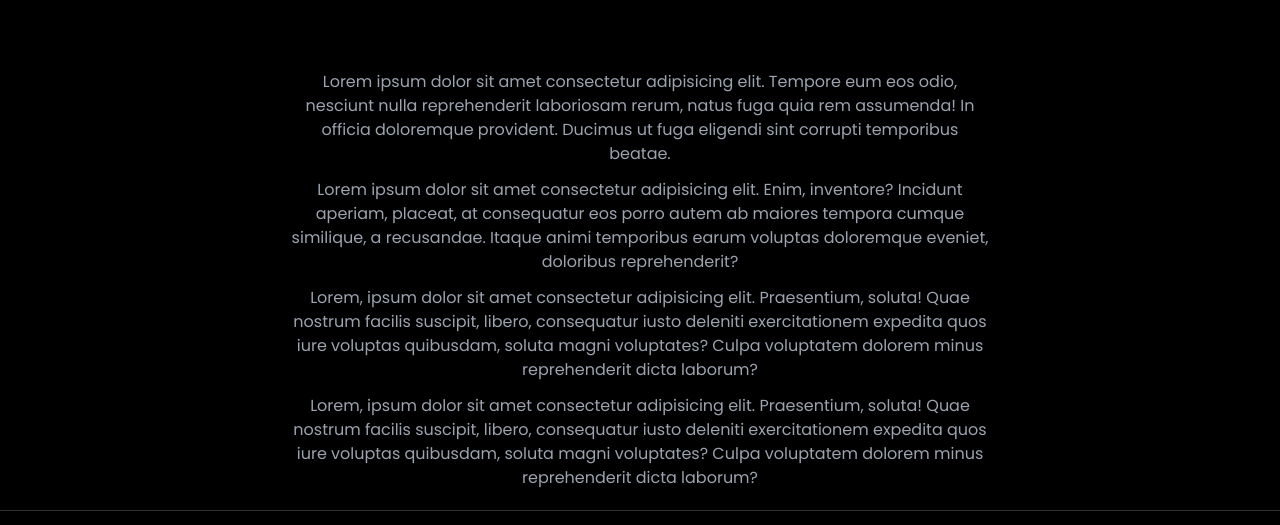
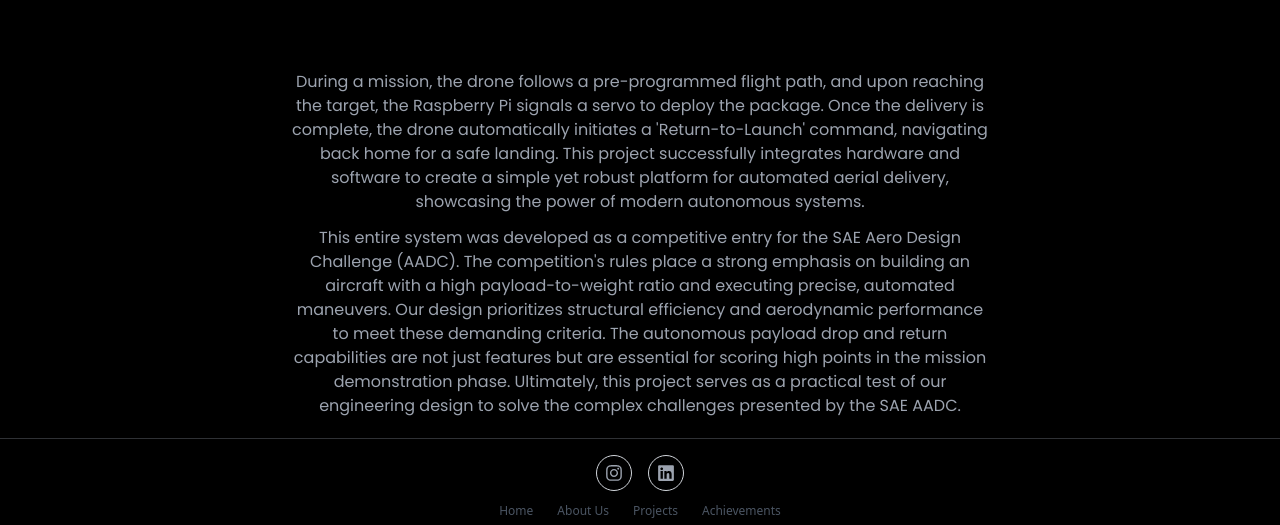
Before and after one commit to srikarkarthik-678/Aero, a Next.js app: page /user/achivements2 in a window 1280 px wide. Shown: the part 630-1155 px from the top of the page. Built offline with nearby package versions, Linux system fonts and the light colour scheme.

Commit message:
Update page.jsx

```diff
--- a/app/user/achivements2/page.jsx
+++ b/app/user/achivements2/page.jsx
@@ -6,14 +6,12 @@ const page = () => {
             <div className="project bg-black text-white font-title">
                 <div className="preojectdetails">
                     <div className="flex justify-center items-center h-[85vh] max-md:h-[55vh] max-sm:h-[47vh]">
-                        <img src="/WhatsApp Image 2025-10-03 at 15.21.29_5b74fed7.jpg" alt="" className='w-[700px] rounded-xl' />
+                        <img src="/WhatsApp Image 2025-10-03 at 15.21.26_fec45392.jpg" alt="" className='w-[700px] rounded-xl' />
                     </div>
                     <div className='flex flex-col justify-center items-center '>
                          <div className='p-5 rounded-xl text-gray-400'>
-                            <p className='text-center w-[700px] max-md:w-[400px] max-sm:w-[330px]'>Lorem ipsum dolor sit amet consectetur adipisicing elit. Tempore eum eos odio, nesciunt nulla reprehenderit laboriosam rerum, natus fuga quia rem assumenda! In officia doloremque provident. Ducimus ut fuga eligendi sint corrupti temporibus beatae.</p>
-                            <p className='text-center w-[700px] mt-3 max-md:w-[400px] max-sm:w-[330px]'>Lorem ipsum dolor sit amet consectetur adipisicing elit. Enim, inventore? Incidunt aperiam, placeat, at consequatur eos porro autem ab maiores tempora cumque similique, a recusandae. Itaque animi temporibus earum voluptas doloremque eveniet, doloribus reprehenderit?</p>
-                            <p className='text-center w-[700px] mt-3 max-md:w-[400px] max-sm:w-[330px]'>Lorem, ipsum dolor sit amet consectetur adipisicing elit. Praesentium, soluta! Quae nostrum facilis suscipit, libero, consequatur iusto deleniti exercitationem expedita quos iure voluptas quibusdam, soluta magni voluptates? Culpa voluptatem dolorem minus reprehenderit dicta laborum?</p>
-                            <p className='text-center w-[700px] mt-3 max-md:w-[400px] max-sm:w-[330px]'>Lorem, ipsum dolor sit amet consectetur adipisicing elit. Praesentium, soluta! Quae nostrum facilis suscipit, libero, consequatur iusto deleniti exercitationem expedita quos iure voluptas quibusdam, soluta magni voluptates? Culpa voluptatem dolorem minus reprehenderit dicta laborum?</p>
+                            <p className='text-center w-[700px] max-md:w-[400px] max-sm:w-[330px]'>During a mission, the drone follows a pre-programmed flight path, and upon reaching the target, the Raspberry Pi signals a servo to deploy the package. Once the delivery is complete, the drone automatically initiates a 'Return-to-Launch' command, navigating back home for a safe landing. This project successfully integrates hardware and software to create a simple yet robust platform for automated aerial delivery, showcasing the power of modern autonomous systems.</p>
+                            <p className='text-center w-[700px] mt-3 max-md:w-[400px] max-sm:w-[330px]'>This entire system was developed as a competitive entry for the SAE Aero Design Challenge (AADC). The competition's rules place a strong emphasis on building an aircraft with a high payload-to-weight ratio and executing precise, automated maneuvers. Our design prioritizes structural efficiency and aerodynamic performance to meet these demanding criteria. The autonomous payload drop and return capabilities are not just features but are essential for scoring high points in the mission demonstration phase. Ultimately, this project serves as a practical test of our engineering design to solve the complex challenges presented by the SAE AADC.</p>
                         </div>
                     </div>
 
```
